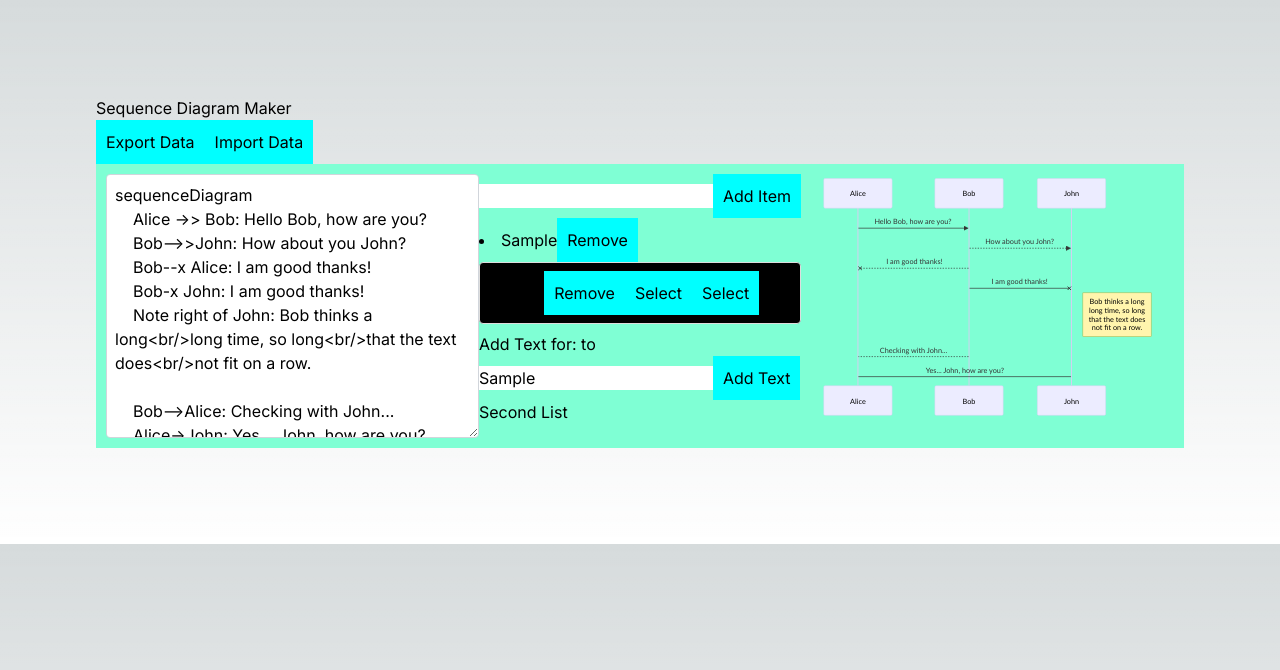
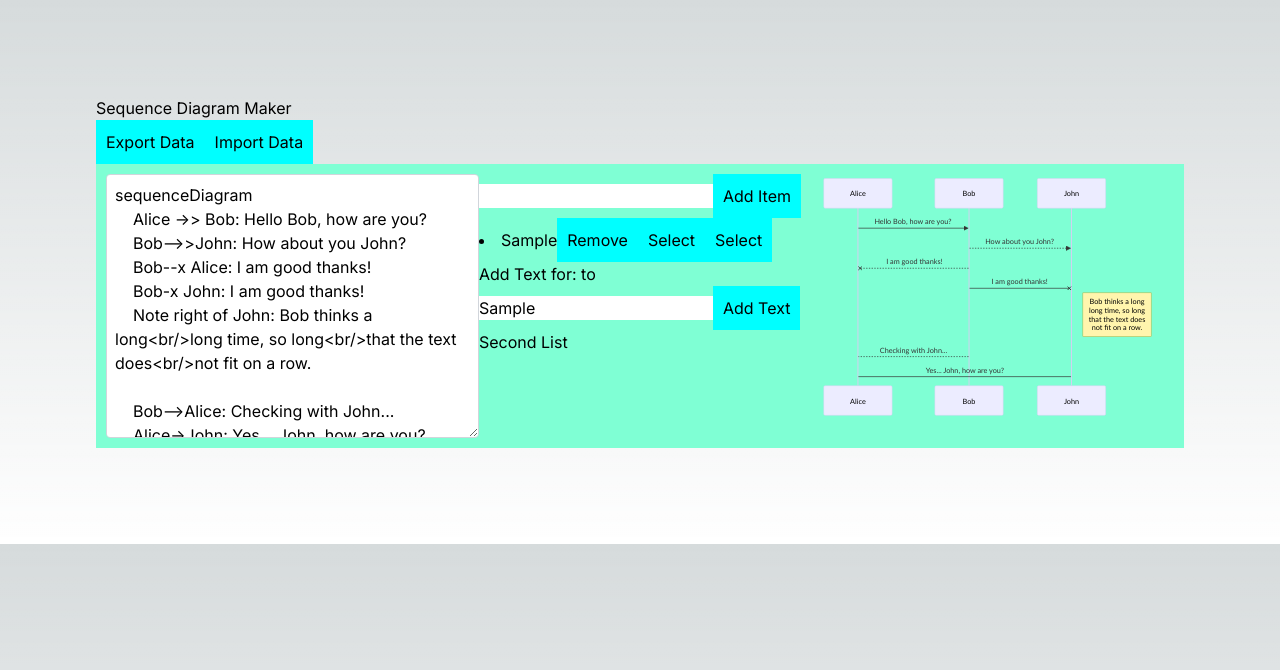
Before and after one commit to RisingSatalite/NWKonline, a Next.js app: page / in a window 1280 px wide. Both pictures are taken after typing "Sample", "Sample" into the empty fields and a click on the button "Add Item". Shown: the top 670 px of the page. Built offline with nearby package versions, Linux system fonts and the light colour scheme.

Commit message:
Update mermaideditor.js
fixed crash

```diff
--- a/src/components/mermaideditor.js
+++ b/src/components/mermaideditor.js
@@ -43,19 +43,23 @@ export default function Editor() {
     setItems(items.filter((_, i) => i !== index));
   };
 
+  const removeArrowList = (index) => {
+    setArrowList(items.filter((_, i) => i !== index));
+  }
+
   const onDragEnd = (result) => {
     if (!result.destination) return;
 
     const reorderedItems = Array.from(arrowList);
     const [removed] = reorderedItems.splice(result.source.index, 1);
     reorderedItems.splice(result.destination.index, 0, removed);
+    setArrowList(reorderedItems);
 
-    setItems(reorderedItems);
   };
 
   const addArrow = () => {
     if (selectedItem && toItem && arrowText.trim()) {
-      setArrowList([...arrowList, { item: selectedItem, item2: toItem, text: arrowText.trim(), arrow: selectedArrow}]);
+      setArrowList([...arrowList, [ selectedItem, toItem, arrowText.trim(), selectedArrow]]);
       setArrowText('');
     }
   };
@@ -148,50 +152,10 @@ export default function Editor() {
               <li key={index}>
                 {item}
                 <button onClick={() => removeItem(index)}>Remove</button>
+                <button onClick={() => setSelectedItem(item)}>Select</button>
+                <button onClick={() => setToItem(item)}>Select</button>
               </li>
             ))}
-
-
-          <DragDropContext onDragEnd={onDragEnd}>
-            <Droppable droppableId={items.map((item, index) => item + index)}>
-              {(provided) => (
-                <ul
-                  {...provided.droppableProps}
-                  ref={provided.innerRef}
-                  style={{ listStyle: 'none', padding: 0 }}
-                >
-                  {items.map((item, index) => (
-                    <Draggable key={item + index} draggableId={item + index} index={index}>
-                      {(provided) => (
-                        <li
-                          ref={provided.innerRef}
-                          {...provided.draggableProps}
-                          {...provided.dragHandleProps}
-                          style={{
-                            ...provided.draggableProps.style,
-                            padding: '8px',
-                            margin: '0 0 8px 0',
-                            backgroundColor: '#000',
-                            border: '1px solid #ddd',
-                            borderRadius: '4px',
-                          }}
-                        >
-                          {item}
-                          <button onClick={() => removeItem(index)}>Remove</button>
-                          <button onClick={() => setSelectedItem(item)}>Select</button>
-                          <button onClick={() => setToItem(item)}>Select</button>
-                        </li>
-                      )}
-                    </Draggable>
-                  ))}
-                  {provided.placeholder}
-                </ul>
-              )}
-            </Droppable>
-          </DragDropContext>
-
-
-
           <div>
               <h3>Add Text for: {selectedItem} to {toItem}</h3>
               <input
@@ -230,8 +194,8 @@ export default function Editor() {
                             borderRadius: '4px',
                           }}
                         >
-                          {item.item} {item.arrow} {item.item2}:{item.text}
-                          <button onClick={() => removeItem(index)}>Remove</button>
+                          {item[0]} {item[3]} {item[1]}:{item[2]}
+                          <button onClick={() => removeArrowList(index)}>Remove</button>
                         </li>
                       )}
                     </Draggable>
```
